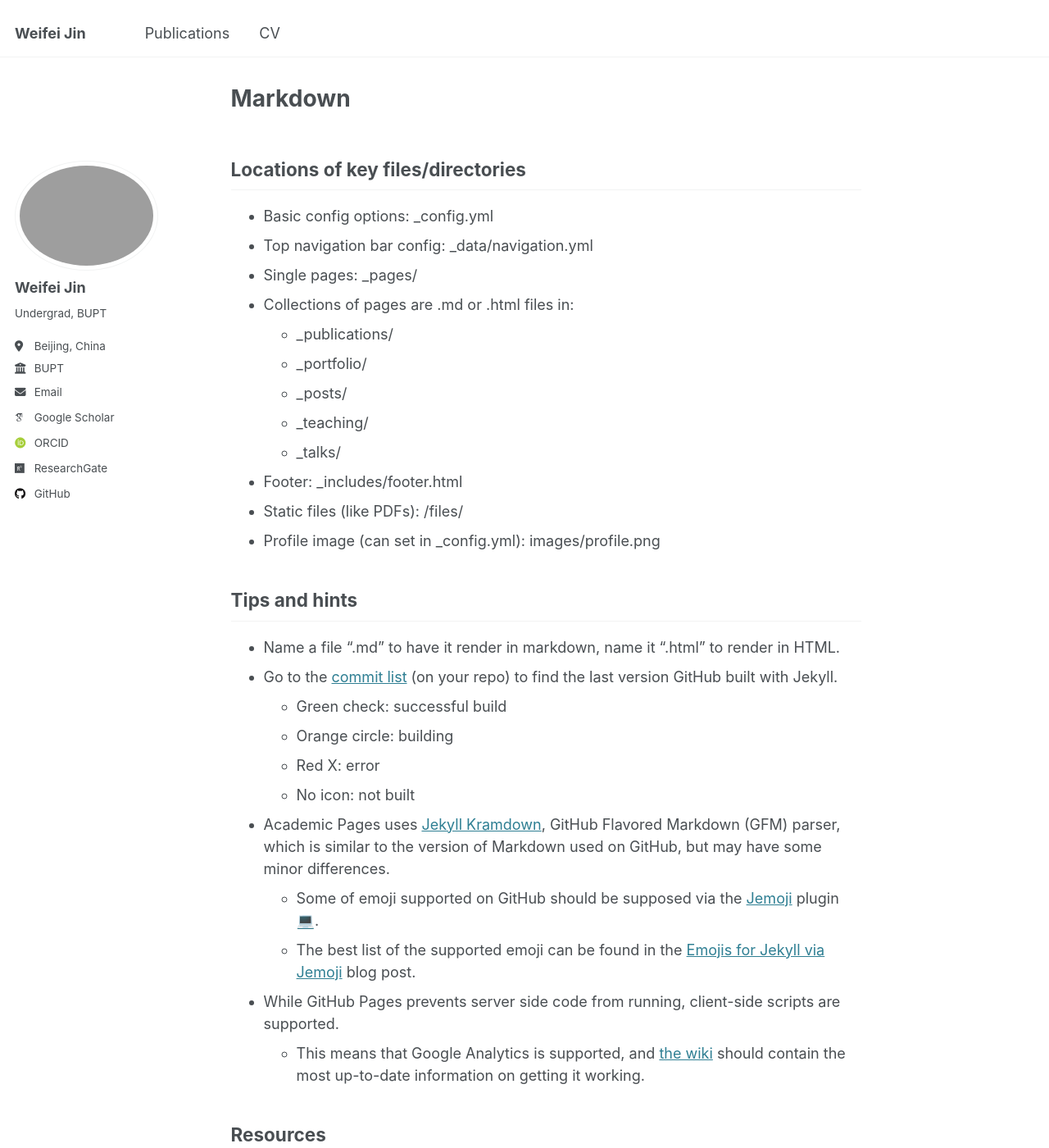
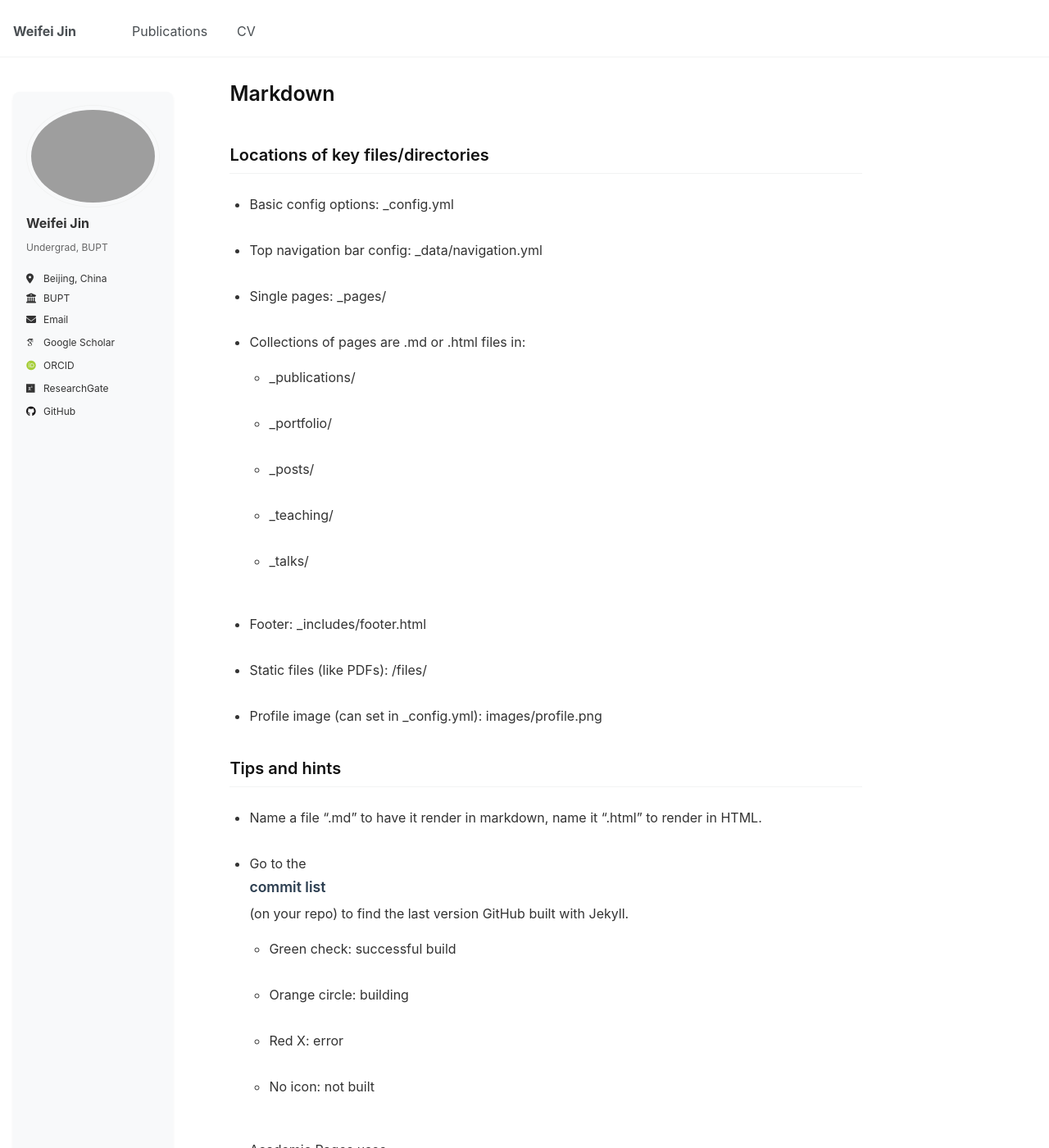
Before and after one commit to WeifeiJin/weifeijin.github.io, a Jekyll site: the page built from _pages/markdown.md, in a window 1280 px wide and 1400 px high. Shown: the whole window at 82% size. Built offline with Jekyll 4.4.1, drawn with Linux system fonts in a browser that asks for light colours; emoji names are drawn with the system emoji font; some web fonts are replaced.

Commit message:
Style: Improve typography and add card style for publications

```diff
--- a/assets/css/main.scss
+++ b/assets/css/main.scss
@@ -40,3 +40,124 @@
     "vendor/font-awesome/brands",
     "vendor/magnific-popup/magnific-popup"
 ;
+
+/* ==========================================================================
+   CUSTOM STYLES (Added by Trae)
+   ========================================================================== */
+
+/* 1. Global Typography Improvements */
+body {
+  font-family: -apple-system, BlinkMacSystemFont, "Segoe UI", Roboto, "Helvetica Neue", Arial, sans-serif !important;
+  line-height: 1.7 !important; /* Increase line height for better readability */
+  font-size: 16px;
+  color: #333;
+}
+
+h1, h2, h3, h4, h5, h6 {
+  font-family: -apple-system, BlinkMacSystemFont, "Segoe UI", Roboto, "Helvetica Neue", Arial, sans-serif !important;
+  font-weight: 600;
+  margin-top: 1.5em;
+  margin-bottom: 0.8em;
+  color: #111;
+}
+
+p {
+  margin-bottom: 1.2em;
+}
+
+a {
+  text-decoration: none;
+  transition: color 0.2s ease;
+}
+
+a:hover {
+  text-decoration: underline;
+}
+
+/* 2. Publication List Styling (Card Style) */
+
+/* Target the specific UL for publications if possible, or generally styling lists in content */
+/* Assuming publications are often in a list under a header */
+
+.page__content ul li {
+    margin-bottom: 0.8em; /* Default spacing for lists */
+}
+
+/* Specific styling for publication items - we might need to add a class to the UL in markdown,
+   but for now let's try to style based on content structure or just general list improvement */
+
+/* Let's style the specific publication entries we added which use <a href...> as title */
+/* This is a bit tricky without changing HTML structure, but we can make the list items look better */
+
+.page__content ul {
+    padding-left: 1.5em;
+}
+
+/* Card-like style for publications */
+/* We will target list items that contain a link and italics (authors) to apply card style */
+/* Since we can't use complex CSS selectors for "contains", we'll style ALL list items in the main content area more nicely */
+
+.page__content li {
+    position: relative;
+    padding: 0.5em 0;
+}
+
+/* Add a subtle hover effect to list items */
+.page__content li:hover {
+    /* background-color: #f9f9f9; */ /* Optional: subtle background on hover */
+}
+
+/* Make the title link bold and larger */
+.page__content li > a:first-child {
+    font-weight: 600;
+    font-size: 1.1em;
+    color: #2c3e50; /* Dark blue-grey */
+    display: block; /* Make title its own line */
+    margin-bottom: 0.2em;
+    text-decoration: none;
+}
+
+.page__content li > a:first-child:hover {
+    color: #3498db; /* Bright blue on hover */
+    text-decoration: none;
+}
+
+/* Style the authors (usually in italics) */
+.page__content li > em {
+    display: block;
+    color: #555;
+    font-style: normal; /* Remove italics for cleaner look, or keep it */
+    font-size: 0.95em;
+    margin-bottom: 0.2em;
+}
+
+/* Style the conference/venue text */
+/* This usually follows the authors. It's hard to target directly with CSS alone if it's just text nodes. */
+
+/* 3. Sidebar Improvements */
+.sidebar {
+    background-color: #f8f9fa; /* Light gray background */
+    padding: 1em;
+    border-radius: 8px;
+    box-shadow: 0 2px 4px rgba(0,0,0,0.05);
+}
+
+.author__name {
+    font-family: -apple-system, BlinkMacSystemFont, sans-serif;
+    font-weight: 700;
+    color: #333;
+}
+
+.author__bio {
+    font-size: 0.9em;
+    color: #666;
+}
+
+.author__urls-wrapper button {
+    background-color: transparent;
+    border: 1px solid #ddd;
+    border-radius: 4px;
+    padding: 5px 10px;
+    font-size: 0.9em;
+    cursor: pointer;
+}
```
